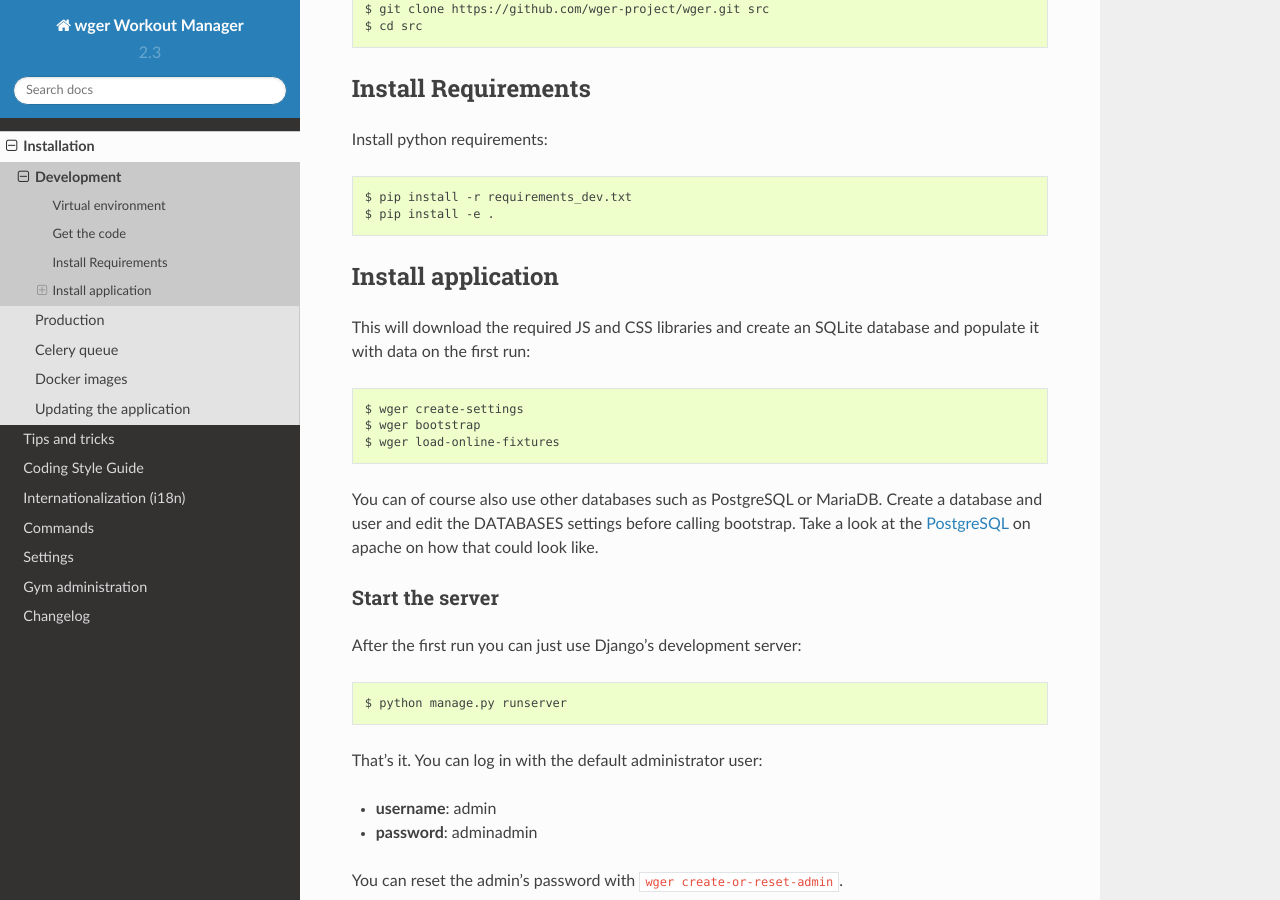
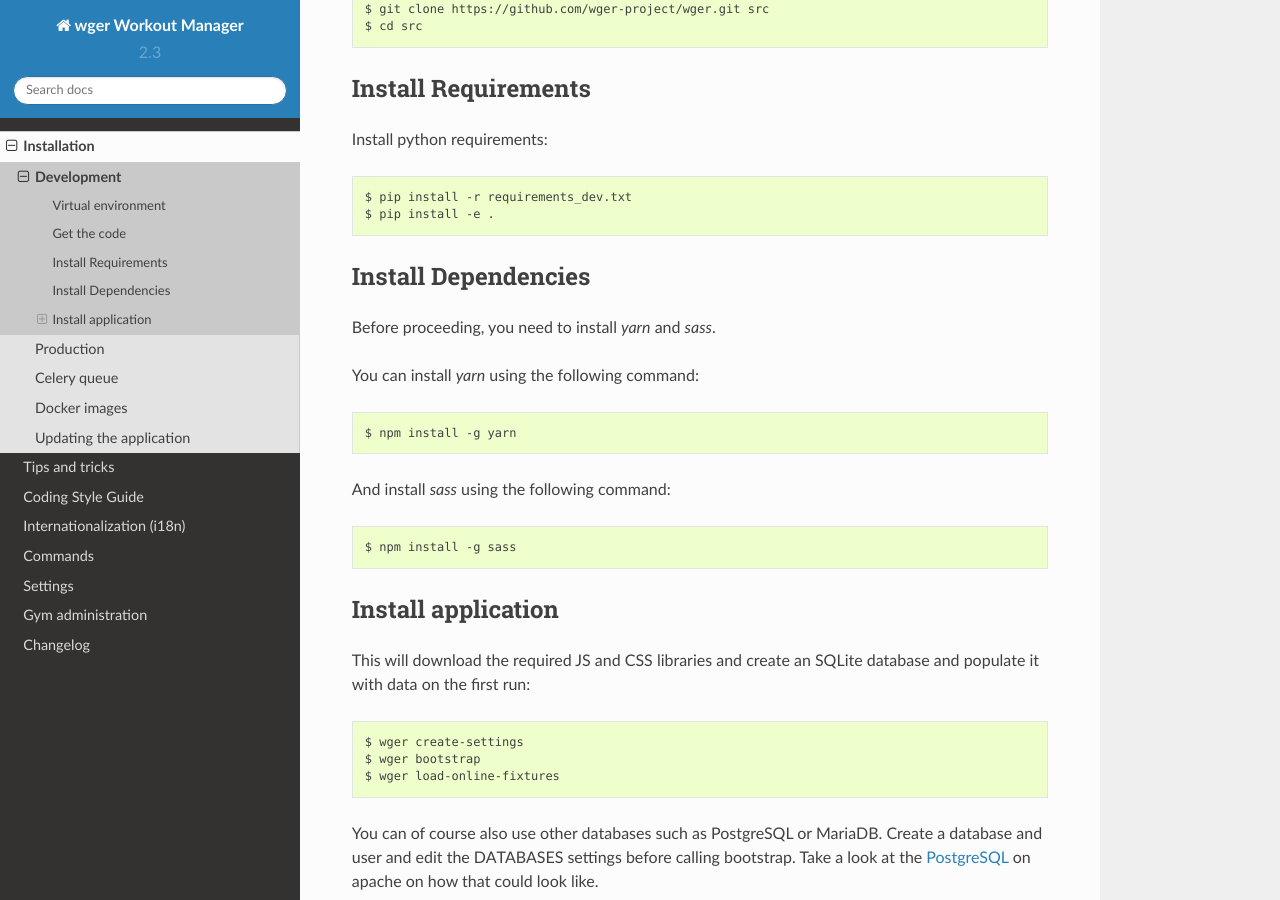
Before and after one commit to wger-project/docs, a Sphinx documentation site: the page built from docs/development.rst, in a window 1280 px wide and 900 px high, scrolled down 463 px. Built offline with Sphinx 7.4.7 and the Read the Docs theme 2.0.0, drawn with Linux system fonts in a browser that asks for light colours.

Commit message:
Update development.rst to include dependency installation instructions

```diff
--- a/docs/development.rst
+++ b/docs/development.rst
@@ -28,6 +28,19 @@
   $ pip install -r requirements_dev.txt
   $ pip install -e .
 
+Install Dependencies
+~~~~~~~~~~~~~~~~~~~~
+
+Before proceeding, you need to install `yarn` and `sass`.
+
+You can install `yarn` using the following command::
+
+  $ npm install -g yarn
+
+And install `sass` using the following command::
+
+  $ npm install -g sass
+
 Install application
 ~~~~~~~~~~~~~~~~~~~
 
```
